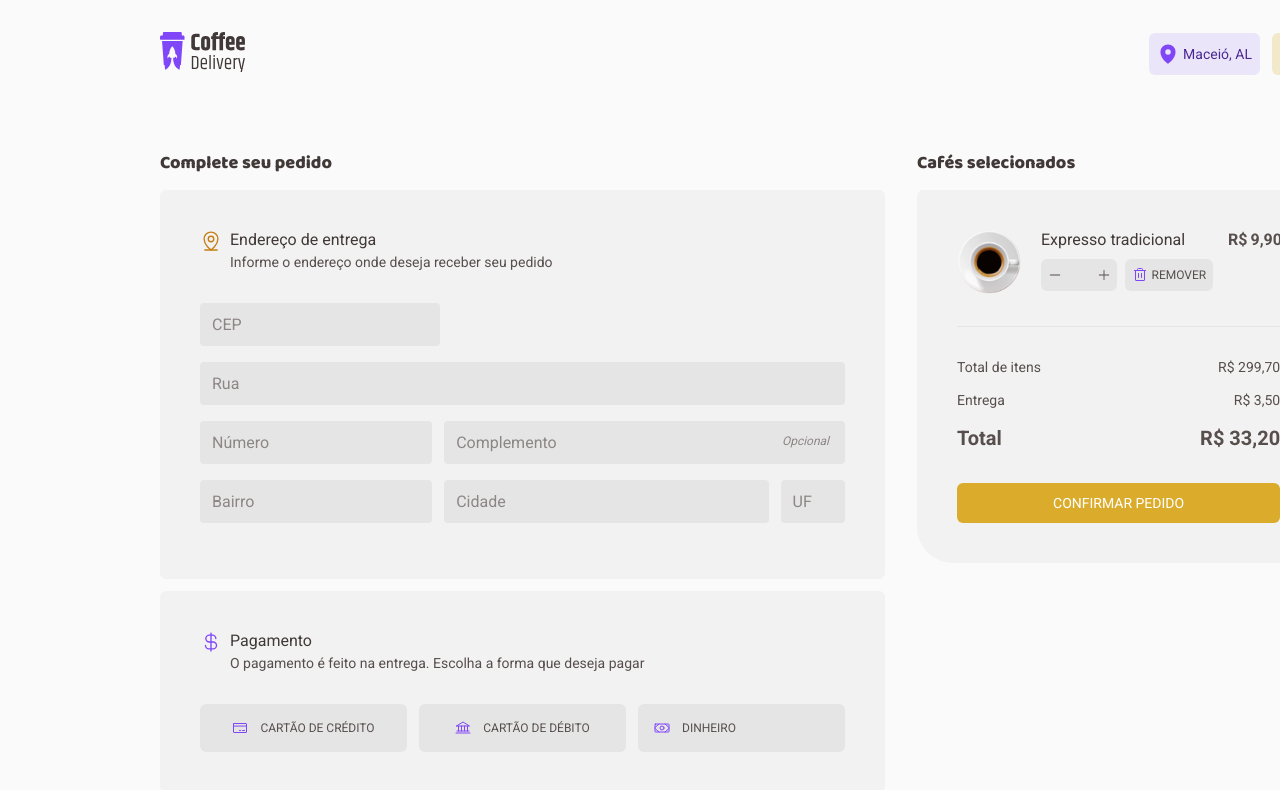
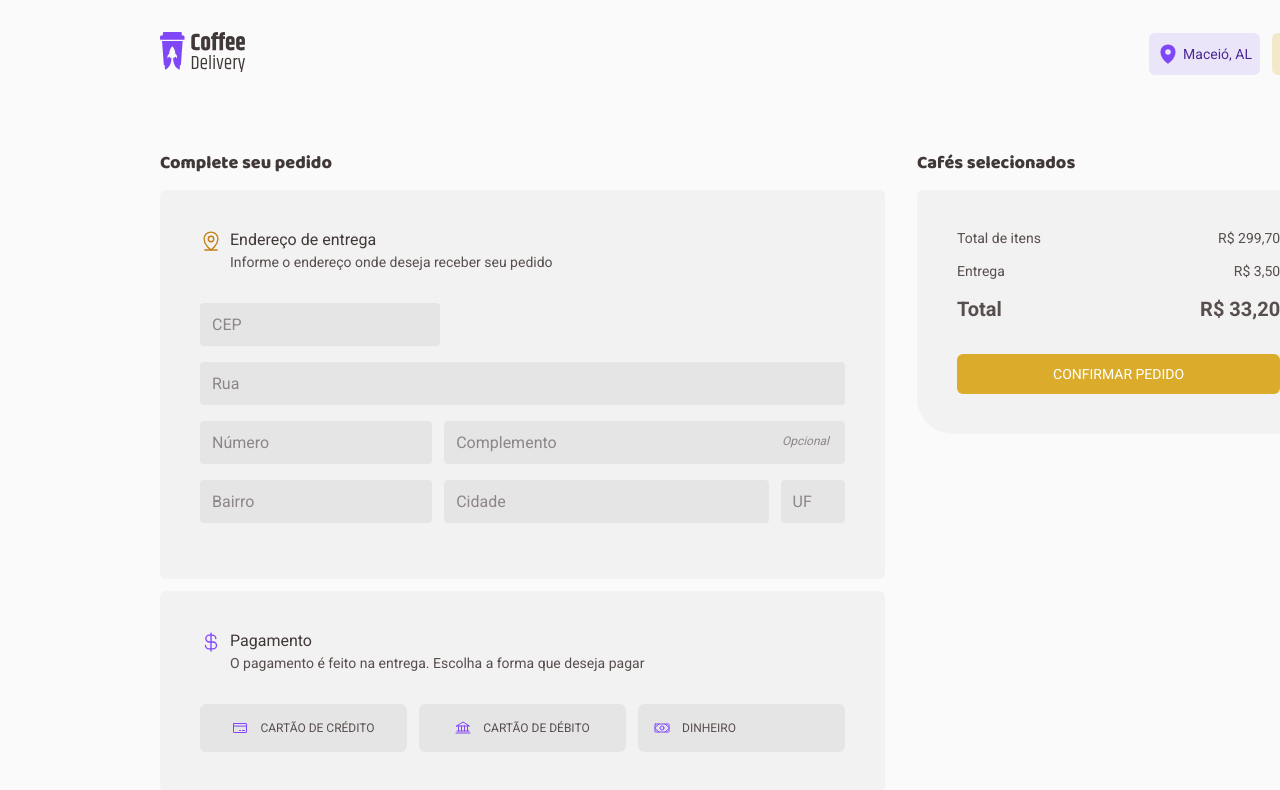
Before and after one commit to RuthMaria/ignite-coffeeDelivery, a React (Vite) app: page /delivery in a window 1280 px wide. Shown: the top 790 px of the page. Built offline with nearby package versions, Linux system fonts and the light colour scheme.

Commit message:
show item of shoppingcard and remove

```diff
--- a/src/pages/Delivery/components/ShoppingCart/ShoppingCart.style.ts
+++ b/src/pages/Delivery/components/ShoppingCart/ShoppingCart.style.ts
@@ -12,6 +12,7 @@ export const Main = styled.main`
 export const Article = styled.article`
   display: flex;
   gap: 20px;
+  margin-bottom: 33.5px;
 `;
 
 export const Container = styled.section`
--- a/src/pages/Delivery/components/ShoppingCart/ShoppingCart.tsx
+++ b/src/pages/Delivery/components/ShoppingCart/ShoppingCart.tsx
@@ -1,8 +1,7 @@
 import { Trash } from 'phosphor-react';
-import React from 'react';
+import React, { useContext } from 'react';
 import { Counter } from '../../../../components';
 import { defaultTheme } from '../../../../styles/themes/default';
-import expresso from '/assets/expresso.svg';
 
 import {
   Amount,
@@ -17,21 +16,33 @@ import {
   Span,
   Values,
 } from './ShoppingCart.style';
+import { Coffee, ShoppingCartContext } from '../../../../context/shoppingCart';
+import { formatPrice } from '../../../../utils/formatPrice';
 
 export const ShoppingCart: React.FC = () => {
+  const { shoppingCart, removeCoffee, addAmount } =
+    useContext(ShoppingCartContext);
+
+  const handleRemoveCoffee = (coffee: Coffee) => {
+    removeCoffee(coffee.id);
+  };
+
   return (
     <Container>
+      {shoppingCart.map((coffee) => {
+        return (
+          <div key={coffee.id}>
             <Article>
-        <Img src={expresso} alt="" />
+              <Img src={`/assets/${coffee.photo}`} alt="" />
 
               <Main>
                 <div>
-            <Span>Expresso tradicional</Span>
+                  <Span>{coffee.name}</Span>
                   <div>
                     <Quantity>
-                <Counter />
+                      <Counter amount={coffee.amount} addAmount={() => {}} />
 
-                <button>
+                      <button onClick={() => handleRemoveCoffee(coffee)}>
                         <Trash size={16} color={defaultTheme['purple']} />
                         <span>REMOVER</span>
                       </button>
@@ -41,11 +52,14 @@ export const ShoppingCart: React.FC = () => {
 
                 <Price>
                   <span>R$</span>
-            <span>9,90</span>
+                  <span>{formatPrice(coffee.totalPrice)}</span>
                 </Price>
               </Main>
             </Article>
             <Line />
+          </div>
+        );
+      })}
 
       <Values>
         <span>Total de itens</span>
```
Lines whose indentation alone changed are shown as unchanged.
